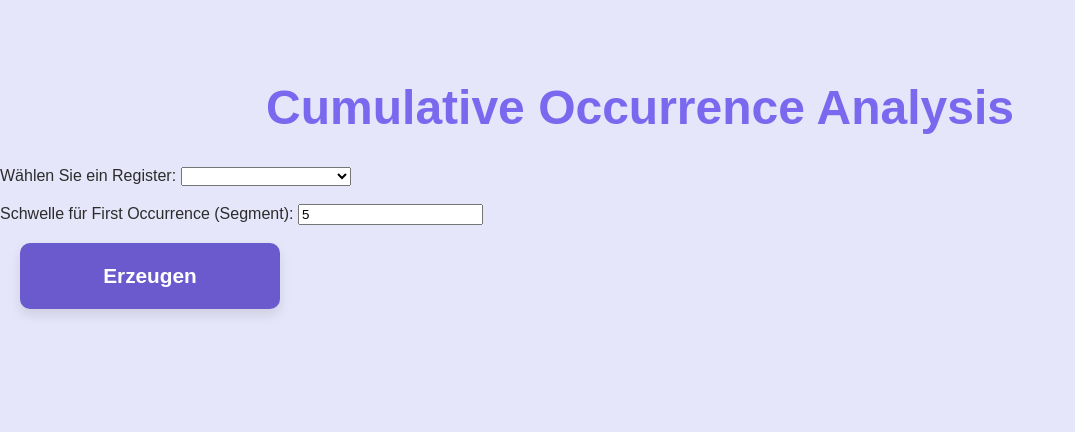
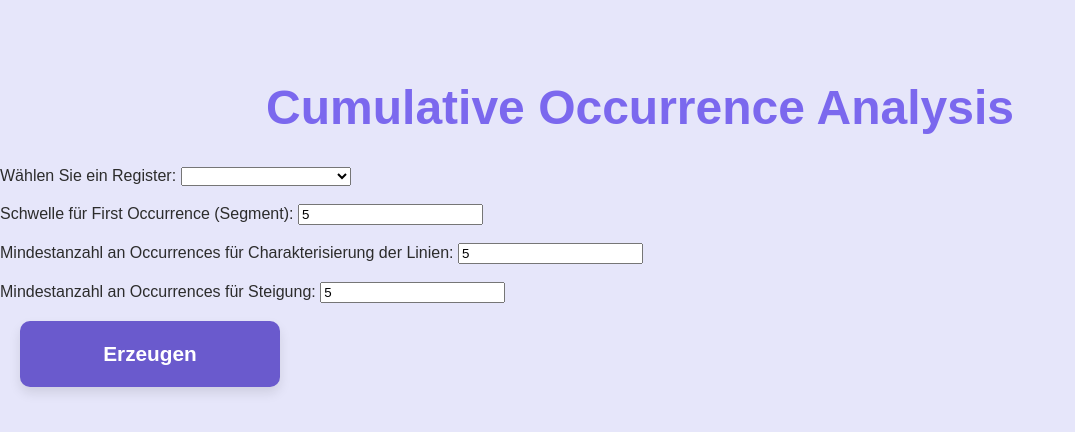
Before and after one commit to Cosmic-maker/design-process-webpage, a Flask app: page /cumulative_occurence_analysis in a window 1280 px wide. Shown: the top 432 px of the page, without its empty margins (0-1075 px from the left). Run offline with Flask 3, Linux system fonts and the light colour scheme.

Commit message:
Cumulative_occurence_analysis aber noch ohne mehrere Designprozesse

```diff
--- a/app/logic.py
+++ b/app/logic.py
@@ -87,9 +87,7 @@
 
     print(f"📊 Diagramm gespeichert: {output_path}")
 
-
-def perform_cumulative_occurence_analysis(df, sheet_name, filename_base, min_occurrences, fbs_threshold):
-
+def perform_cumulative_occurence_analysis(df, sheet_name, filename_base, min_occurrences_char, min_occurrences_slope, fbs_threshold):
     diagram_folder = os.path.join("app", "static", "diagrams", "cumulative_occurrence_analysis")
     os.makedirs(diagram_folder, exist_ok=True)
 
@@ -98,68 +96,92 @@
 
     slopes = {}
     curvatures = {}
+    characterizations = {}
     fbs_results = {}
 
-    designprozess_name = sheet_name
-    all_codes = ["R", "F", "Be", "Bs", "S", "D"]
+    # Nutze filename_base als eindeutigen Designprozessnamen
+    designprozess_name = filename_base
+    print(f"Verarbeite Designprozess: '{designprozess_name}'")
 
-    # Initialisiere FBS-Ergebnisse für diesen Designprozess
+    all_codes = df["Code"].unique()
+
     fbs_results[designprozess_name] = {}
 
     for code in all_codes:
         group = cumulative[cumulative["Code"] == code]
 
         if not group.empty:
-            # FBS unabhängig von min_occurrences
             first_occurrence_segment = group["Segment"].min()
             fbs_results[designprozess_name][code] = "Yes" if first_occurrence_segment <= fbs_threshold else "No"
         else:
             fbs_results[designprozess_name][code] = "No"
 
-        # Nur wenn genug Daten vorhanden sind, Regression berechnen
-        if len(group) >= min_occurrences:
+        # Charakterisierung: Mindestanzahl an Occurrences für Charakterisierung
+        if len(group) >= min_occurrences_char:
             x = group["Segment"]
             y = group["Count"]
 
-            # Lineare Regression
-            slope, _ = np.polyfit(x, y, deg=1)
-            slopes[code] = slope
+            # Berechnung der Steigung nur, wenn genügend Daten für die Steigung vorhanden sind
+            if len(group) >= min_occurrences_slope:  # Hier wird nur die Mindestanzahl für die Steigung geprüft
+                slope, _ = np.polyfit(x, y, deg=1)
+                slopes[code] = slope
+            else:
+                slopes[code] = None  # Wenn die Mindestanzahl nicht erreicht ist, wird keine Steigung berechnet
 
-            # Quadratische Regression
+            # Berechnung der Charakterisierung
             a, b, c = np.polyfit(x, y, deg=2)
-            curvature_type = "linear" if abs(a) < 0.01 else ("convex" if a > 0 else "concave")
+            if abs(a) < 0.01:
+                curvature_type = "linear"
+            elif a > 0:
+                curvature_type = "convex"
+            else:
+                curvature_type = "concave"
+
             curvatures[code] = curvature_type
+            characterizations[code] = curvature_type
+        else:
+            characterizations[code] = "unbekannt"
 
-    # Plot 1: Cumulative Occurrence
-    plt.figure(figsize=(8, 6))
-    for code in slopes.keys():
+    plt.figure(figsize=(10, 6))
+    for code in all_codes:
         group = cumulative[cumulative["Code"] == code]
-        plt.plot(group["Segment"], group["Count"].cumsum(), label=f"{code} ({curvatures.get(code)})")
-    plt.title(f"Cumulative Occurrence Analysis: {sheet_name}")
+        if len(group) > 0:
+            plt.plot(group["Segment"], group["Count"].cumsum(), label=f"{code}")
+        else:
+            print(f"Keine Daten für Code {code}.")  # Debugging-Ausgabe
+
+    plt.title(f"Cumulative Occurrence Analysis: {designprozess_name}")
     plt.xlabel("Segment")
     plt.ylabel("Kumulative Häufigkeit")
-    plt.legend(title="Code")
-    plt.grid(axis='y')
-    cumulative_plot_path = os.path.join(diagram_folder, f"{filename_base}_{sheet_name}_cumulative.png")
+    plt.legend(title="Code", loc="best")
+    plt.grid(True)
     plt.tight_layout()
-    plt.savefig(cumulative_plot_path)
+    output_path = os.path.join(diagram_folder, f"{filename_base}_{sheet_name}_cumulative.png")
+    plt.savefig(output_path)
     plt.close()
 
-    # Plot 2: Slopes
-    plt.figure(figsize=(8, 6))
-    codes = list(slopes.keys())
-    values = [slopes[code] for code in codes]
-    plt.bar(codes, values, color='lightgreen', edgecolor='black')
-    plt.title(f"Slope Analysis: {sheet_name}")
+    # Plot: Slope-Barchart (nur Codes mit ausreichender Anzahl an Vorkommen für Steigung anzeigen)
+    plt.figure(figsize=(10, 6))
+
+    # Filter: Nur Codes mit genügend Vorkommen für Steigung
+    filtered_codes = [code for code in all_codes if len(cumulative[cumulative["Code"] == code]) >= min_occurrences_slope]
+    slope_values = [slopes.get(code, None) for code in filtered_codes]  # None für Codes ohne Steigung
+
+    plt.bar(filtered_codes, slope_values, color='skyblue', edgecolor='black')
+    plt.title(f"Slope Analysis: {designprozess_name}")
     plt.xlabel("Code")
     plt.ylabel("Steigung")
     plt.grid(axis='y')
-    slope_plot_path = os.path.join(diagram_folder, f"{filename_base}_{sheet_name}_slopes.png")
     plt.tight_layout()
-    plt.savefig(slope_plot_path)
+    plt.savefig(os.path.join(diagram_folder, f"{filename_base}_{sheet_name}_slopes.png"))
     plt.close()
 
-    return fbs_results
+    return {
+        "fbs_results": fbs_results,
+        "characterizations": {designprozess_name: characterizations},
+    }
+
+
 
 
 def perform_markov_chain_analysis(df, sheet_name, filename_base):
--- a/app/routes.py
+++ b/app/routes.py
@@ -103,19 +103,36 @@
         selected_register = None
         image_filenames = []
         fbs_results = {}
+        characterizations = {}
 
         # Analyse ausführen, falls Button gedrückt wurde
         if request.method == "POST":
             selected_register = request.form.get("register")
             fbs_threshold = int(request.form.get("threshold", 5))  # Schwelle aus dem Formular
+            min_occurrences_char = int(request.form.get("min_occurrences_char", 5))  # Mindestanzahl für Charakterisierung
+            min_occurrences_slope = int(request.form.get("min_occurrences_slope", 5))  # Mindestanzahl für Steigung
 
             if selected_register:
                 selected_file = os.path.join(uploads_dir, selected_register)
                 try:
                     df = pd.read_excel(selected_file)
                     filename_base = os.path.splitext(selected_register)[0]
-                    fbs_results = perform_cumulative_occurence_analysis(df, filename_base, filename_base, min_occurrences=5, fbs_threshold=fbs_threshold)
+
+                    # ACHTUNG: sheet_name muss gesetzt sein oder als Parameter kommen
+                    results = perform_cumulative_occurence_analysis(
+                        df,
+                        sheet_name=None,  # ← falls du keinen bestimmten Sheet brauchst
+                        filename_base=filename_base,
+                        min_occurrences_char=min_occurrences_char,
+                        min_occurrences_slope=min_occurrences_slope,
+                        fbs_threshold=fbs_threshold
+                    )
+
+                    fbs_results = results["fbs_results"]
+                    characterizations = results["characterizations"]
+
                     flash(f"✅ Cumulative Occurrence Analysis für {selected_register} erfolgreich durchgeführt.")
+
                     diagram_folder = os.path.join(app.static_folder, 'diagrams', 'cumulative_occurrence_analysis')
                     image_filenames = [
                         f for f in os.listdir(diagram_folder)
@@ -126,11 +143,16 @@
             else:
                 flash("❌ Kein Register ausgewählt.")
 
-        return render_template("cumulative_occurence_analysis.html",
-                               selected_register=selected_register,
-                               registers=registers,
-                               image_filenames=image_filenames,
-                               fbs_results=fbs_results)
+        # Sowohl für GET als auch POST wird gerendert
+        return render_template(
+            "cumulative_occurence_analysis.html",
+            selected_register=selected_register,
+            registers=registers,
+            image_filenames=image_filenames,
+            fbs_results=fbs_results,
+            characterizations=characterizations
+        )
+
 
     @app.route('/markov_analysis', methods=["GET", "POST"])
     def markov_analysis():
--- a/app/templates/cumulative_occurence_analysis.html
+++ b/app/templates/cumulative_occurence_analysis.html
@@ -24,6 +24,14 @@
 
     <label for="threshold">Schwelle für First Occurrence (Segment):</label>
     <input type="number" name="threshold" id="threshold" value="5" min="1">
+    <br><br>
+
+    <label for="min_occurrences_char">Mindestanzahl an Occurrences für Charakterisierung der Linien:</label>
+    <input type="number" name="min_occurrences_char" id="min_occurrences_char" value="5" min="1">
+    <br><br>
+
+    <label for="min_occurrences_slope">Mindestanzahl an Occurrences für Steigung:</label>
+    <input type="number" name="min_occurrences_slope" id="min_occurrences_slope" value="5" min="1">
     <br><br>
 
     <button type="submit" style="margin-left: 20px;">Erzeugen</button>
@@ -68,5 +76,30 @@
     </tbody>
 </table>
 {% endif %}
+
+{% if characterizations %}
+<h3>Charakterisierung der Linienverläufe</h3>
+<table border="1">
+    <thead>
+    <tr>
+        <th>Designprozess</th>
+        {% for code in characterizations.values()|first %}
+        <th>{{ code }}</th>
+        {% endfor %}
+    </tr>
+    </thead>
+    <tbody>
+    {% for prozess, code_chars in characterizations.items() %}
+    <tr>
+        <td>{{ prozess }}</td>
+        {% for char in code_chars.values() %}
+        <td>{{ char }}</td>
+        {% endfor %}
+    </tr>
+    {% endfor %}
+    </tbody>
+</table>
+{% endif %}
+
 </body>
 </html>
```
